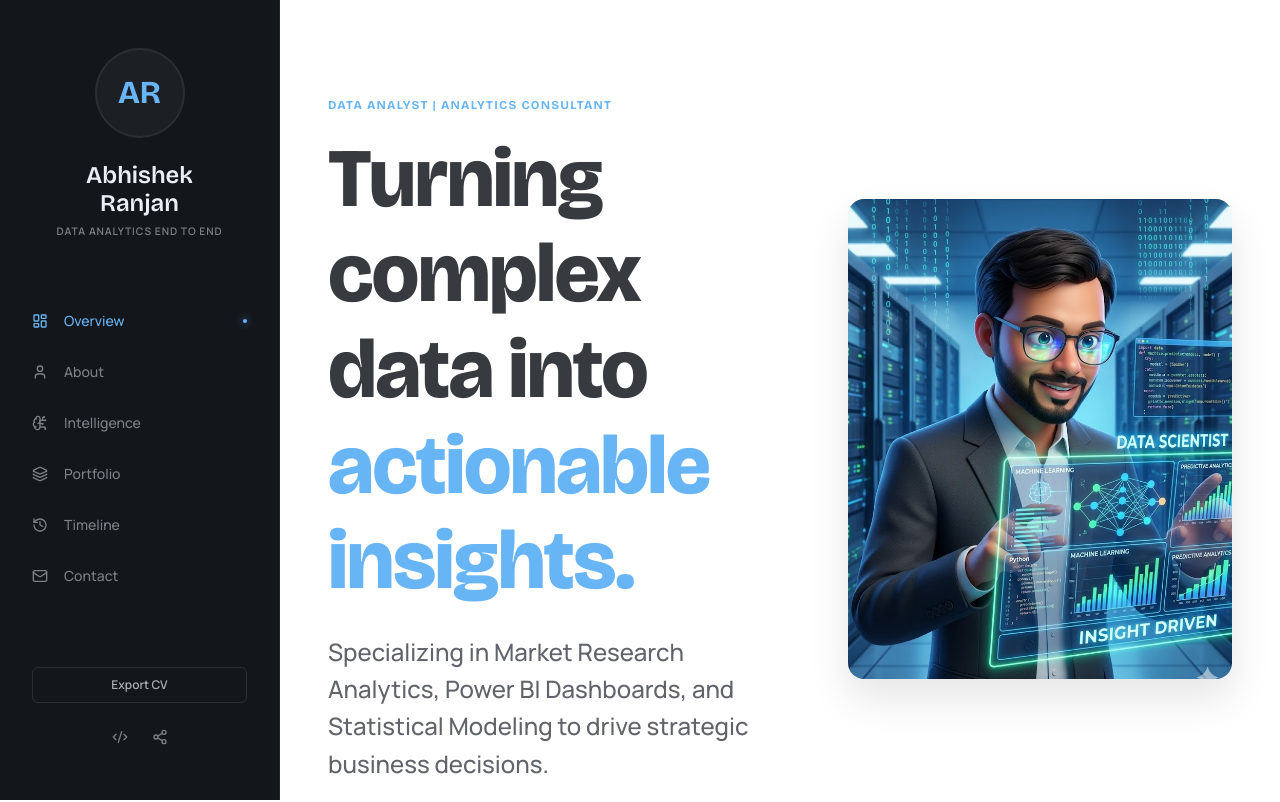
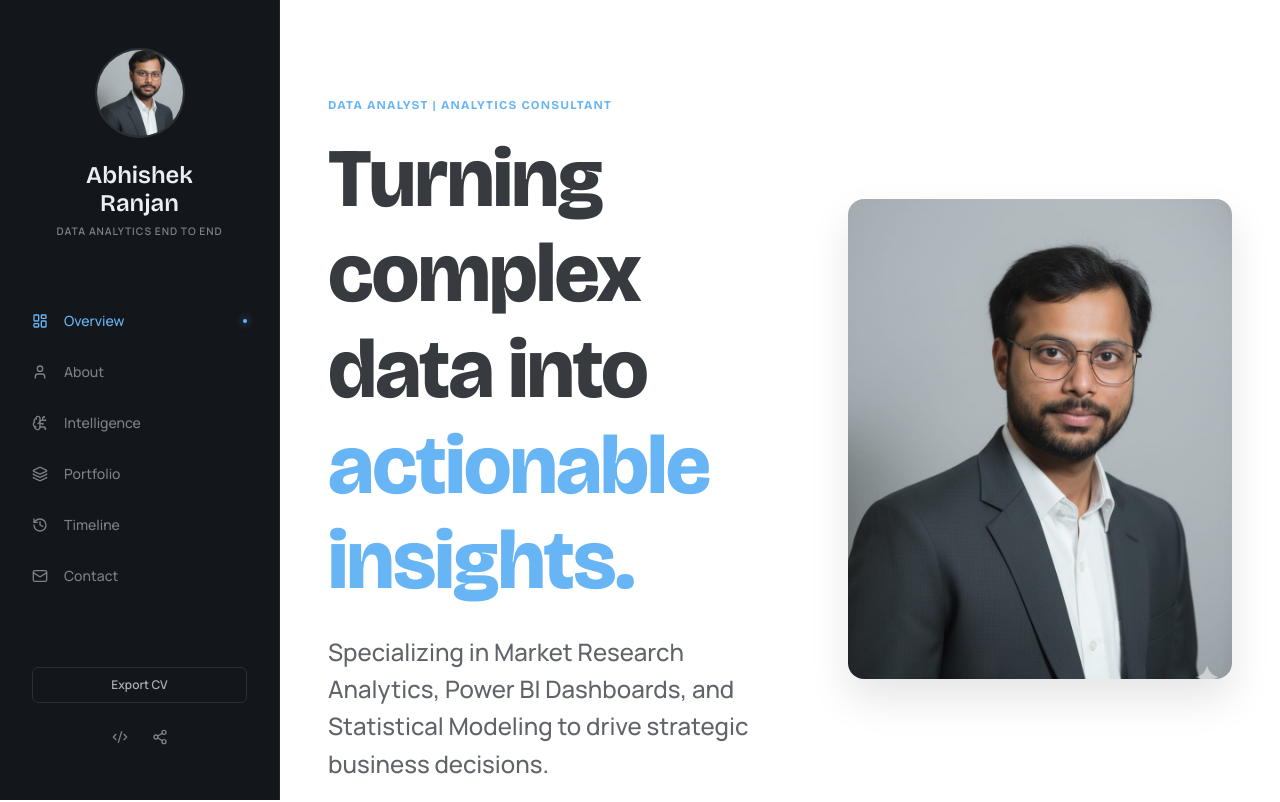
Before and after one commit to anshhh68/Abhishek_portfolio, a Next.js app: page / in a window 1280 px wide. Shown: the top 802 px of the page. Built offline with nearby package versions, Linux system fonts and the light colour scheme.

Commit message:
Update profile picture to dp.jpeg in Hero and Sidebar

```diff
--- a/src/components/Hero.tsx
+++ b/src/components/Hero.tsx
@@ -45,7 +45,7 @@ export default function Hero() {
         transition={{ duration: 0.8, delay: 0.2, ease: [0.25, 1, 0.5, 1] }}
       >
         <Image
-          src="/profile.jpg"
+          src="/dp.jpeg"
           alt="Abhishek Ranjan Profile"
           fill
           priority
--- a/src/components/Sidebar.module.css
+++ b/src/components/Sidebar.module.css
@@ -34,6 +34,7 @@
   align-items: center;
   justify-content: center;
   overflow: hidden;
+  position: relative;
   font-family: var(--font-display);
   font-size: var(--text-xl);
   font-weight: 700;
--- a/src/components/Sidebar.tsx
+++ b/src/components/Sidebar.tsx
@@ -1,6 +1,7 @@
 "use client";
 
 import { useState, useEffect } from "react";
+import Image from "next/image";
 import {
   LayoutDashboard,
   User,
@@ -87,8 +88,7 @@ export default function Sidebar() {
         <div className={styles.profileSection}>
           <div className={styles.avatar}>
             <div className={styles.avatarInner}>
-               {/* Headshot image can go here. Using placeholder for now */}
-               <span>AR</span>
+               <Image src="/dp.jpeg" alt="Abhishek Ranjan" fill style={{ objectFit: 'cover' }} priority />
             </div>
           </div>
           <h1 className={styles.name}>Abhishek<br/>Ranjan</h1>
```
Also changed, not shown: public/dp.jpeg (added).
